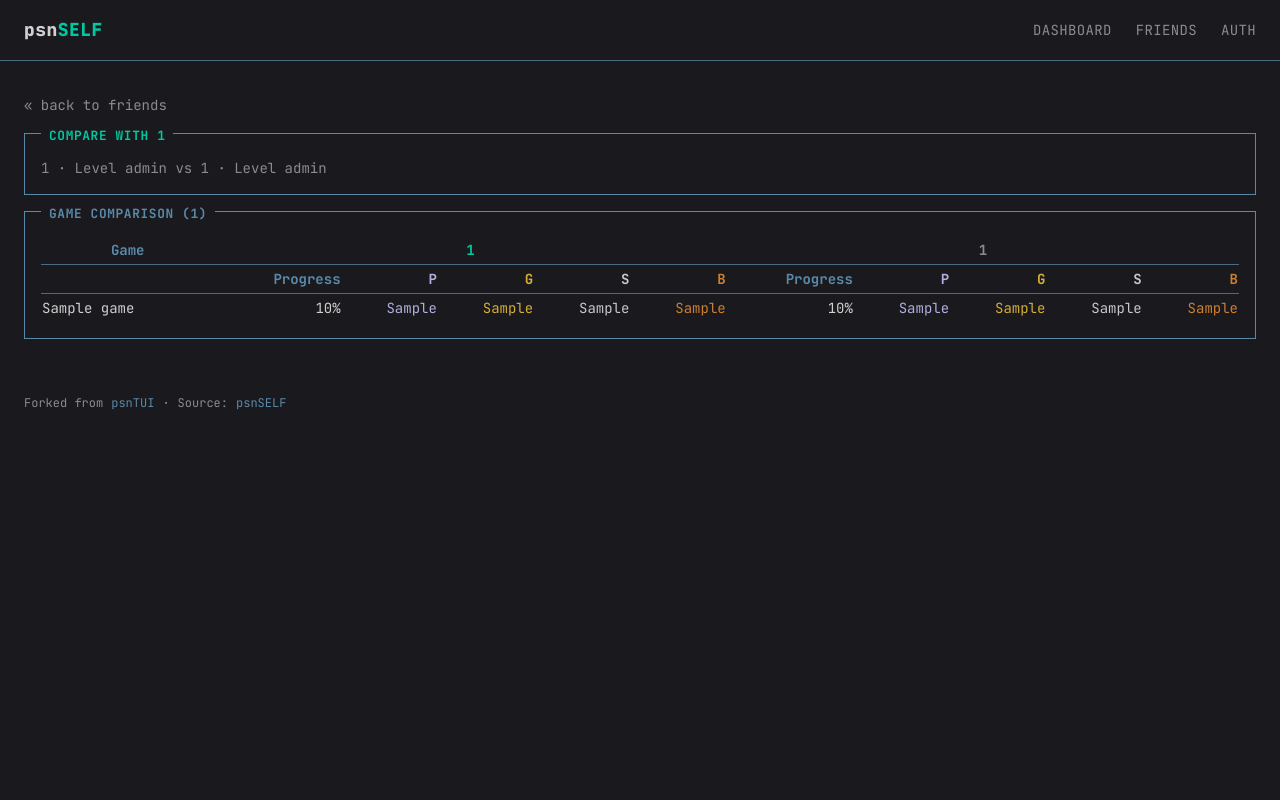
After one commit to TripShuti/psnSELF, a FastAPI app: template psnself/web/templates/friend_compare.html in a window 1280 px wide. The commit adds this page. Run offline with FastAPI, Linux system fonts and the light colour scheme; the template is opened without the code that fills it: most values are stand-ins (such as "Sample title", 1, 10 or a date in 2020); parts of the project's set-up code (start-up, migrations or seed data) failed here and were passed over; some libraries are stand-ins or nearby versions.

Commit message:
Heatmap gradient, rarity fix, trophy type capitalize, compare page, grid fix

```diff
--- a/psnself/auth.py
+++ b/psnself/auth.py
@@ -33,13 +33,12 @@ def is_authenticated() -> bool:
     return bool(config.get("npsso"))
 
 
-def validate_npsso(npsso: str) -> str | None:
+def validate_npsso(npsso: str) -> tuple[str, str] | None:
     from psnawp_api import PSNAWP
     try:
         psnawp = PSNAWP(npsso_cookie=npsso)
         client = psnawp.me()
-        online_id = client.online_id
-        return online_id
+        return client.online_id, client.account_id
     except Exception:
         return None
 
--- a/psnself/web/app.py
+++ b/psnself/web/app.py
@@ -90,8 +90,8 @@ def _next_month(year: int, month: int) -> tuple[int, int]:
 def _auth_context() -> dict:
     cfg = auth.load_config()
     if cfg.get("npsso"):
-        return {"authenticated": True, "online_id": cfg.get("online_id", "unknown")}
-    return {"authenticated": False, "online_id": None}
+        return {"authenticated": True, "online_id": cfg.get("online_id", "unknown"), "account_id": cfg.get("account_id", "")}
+    return {"authenticated": False, "online_id": None, "account_id": None}
 
 
 def _load_schedule() -> dict:
@@ -165,11 +165,12 @@ async def auth_submit(request: Request):
     if len(npsso) != 64:
         return HTMLResponse('<span style="color: var(--err);">NPSSO must be exactly 64 characters</span>')
 
-    online_id = auth.validate_npsso(npsso)
-    if online_id is None:
+    result = auth.validate_npsso(npsso)
+    if result is None:
         return HTMLResponse('<span style="color: var(--err);">Invalid NPSSO. Make sure you copied it correctly.</span>')
+    online_id, account_id = result
 
-    auth.save_config({"npsso": npsso, "online_id": online_id})
+    auth.save_config({"npsso": npsso, "online_id": online_id, "account_id": account_id})
 
     def _run_both():
         _run_trophy_sync(npsso)
@@ -216,7 +217,7 @@ def _fmt_remaining(interval_hours: int, last_sync: float) -> str:
 def dashboard(request: Request):
     conn = db.get_conn()
     games = db.get_games(conn)
-    recent = db.get_recent_earned(conn, limit=10)
+    recent = db.get_recent_earned(conn, limit=8)
 
     # --- heatmap: 11-week window ---
     today = date.today()
@@ -239,10 +240,12 @@ def dashboard(request: Request):
                 cells.append({"count": None})
                 continue
             count = counts.get(cell_date.isoformat(), 0)
-            intensity = count / max_count if max_count else 0
-            color = "#0d5a45" if count == 0 else (
-                "#3abaa0" if intensity < 0.5 else "#00c8a0"
-            )
+            levels = ["#0d5a45", "#1a7a65", "#2a9a80", "#3abaa0", "#00c8a0"]
+            if count == 0:
+                color = levels[0]
+            else:
+                idx = min(int((count / max_count) * (len(levels) - 1)) + 1, len(levels) - 1) if max_count else len(levels) - 1
+                color = levels[idx]
             cells.append({"count": count, "date": cell_date.isoformat(), "color": color})
         rows.append((day_name, cells))
     heatmap = {"week_labels": week_labels, "rows": rows}
@@ -296,6 +299,7 @@ def dashboard(request: Request):
         "month_compare": month_compare, "playtime": playtime, "rarity": rarity,
         "today_year": today.year, "today_month": today.month,
         "has_no_time_games": has_no_time,
+        "rarity_labels": RARITY_LABELS,
     })
 
 
@@ -424,6 +428,7 @@ def game_detail(request: Request, np_comm_id: str):
         "friend_comparison": friend_comparison,
         "game_stats": game_stats,
         "today_sec": today_sec, "week_sec": week_sec, "month_sec": month_sec,
+        "rarity_labels": RARITY_LABELS,
     })
 
 
@@ -443,3 +448,37 @@ async def set_game_time(request: Request, np_comm_id: str):
     return HTMLResponse(
         f'<span style="color: var(--accent);">✓ Saved: {sec//3600}h {(sec%3600)//60:02d}m</span>'
     )
+
+
+@app.get("/compare/{account_id}", response_class=HTMLResponse)
+def friend_compare(request: Request, account_id: str):
+    conn = db.get_conn()
+    cfg = auth.load_config()
+    my_account_id = cfg.get("account_id", "")
+    if my_account_id and account_id == my_account_id:
+        raise HTTPException(status_code=400, detail="Cannot compare with yourself")
+
+    friend = conn.execute(
+        "SELECT online_id, trophy_level, platinum, gold, silver, bronze FROM friends_cache WHERE account_id = ?",
+        (account_id,)
+    ).fetchone()
+    if friend is None:
+        raise HTTPException(status_code=404, detail="Friend not found")
+
+    myself = None
+    if my_account_id:
+        myself = conn.execute(
+            "SELECT trophy_level FROM friends_cache WHERE account_id = ?",
+            (my_account_id,)
+        ).fetchone()
+    if myself is None:
+        myself = conn.execute(
+            "SELECT trophy_level FROM friends_cache WHERE online_id = ?",
+            (cfg.get("online_id", ""),)
+        ).fetchone()
+
+    games = db.get_friend_comparison_detail(conn, account_id)
+
+    return templates.TemplateResponse(request, "friend_compare.html", {
+        **_auth_context(), "friend": friend, "myself": myself, "games": games,
+    })
--- a/psnself/web/templates/base.html
+++ b/psnself/web/templates/base.html
@@ -20,6 +20,7 @@
     --fg-dim:    #8a8a92;
     --err:       #d05050;
     --plat:      #b0b0e0;
+    --platinum:  #b0b0e0;
     --gold:      #d4af37;
     --silver:    #c8c8ce;
     --bronze:    #cd7f32;
@@ -67,7 +68,7 @@
   .bar-track { background: var(--surface); }
   .bar-fill { background: var(--accent); }
 
-  table.term-table th { color: var(--primary); text-align: left; font-weight: 700; border-bottom: 1px solid var(--secondary); }
+  table.term-table th { color: var(--primary); font-weight: 700; border-bottom: 1px solid var(--secondary); }
   table.term-table td { color: var(--fg); }
   table.term-table tr:hover td { background: var(--surface); }
 
--- /dev/null
+++ b/psnself/web/templates/friend_compare.html
@@ -0,0 +1,62 @@
+{% extends "base.html" %}
+{% block title %}{{ friend.online_id }} vs {{ online_id }} · psnSELF{% endblock %}
+{% block content %}
+
+<a href="/friends" class="text-sm nav-link">&laquo; back to friends</a>
+
+<div class="term-card p-4 mt-4">
+  <span class="term-card__title accent">Compare with {{ friend.online_id }}</span>
+  <div class="mt-2 text-sm flex gap-6 flex-wrap" style="color: var(--fg-dim);">
+    <span>{{ online_id }} · Level {{ myself.trophy_level if myself else '?' }} vs {{ friend.online_id }} · Level {{ friend.trophy_level }}</span>
+  </div>
+</div>
+
+<div class="term-card p-4 mt-4">
+  <span class="term-card__title">Game Comparison ({{ games|length }})</span>
+  <table class="term-table w-full text-sm mt-2">
+    <thead>
+      <tr>
+        <th class="py-1">Game</th>
+        <th class="py-1 text-center" colspan="5" style="color: var(--accent);">{{ online_id }}</th>
+        <th class="py-1 text-center" colspan="5" style="color: var(--fg-dim);">{{ friend.online_id }}</th>
+      </tr>
+      <tr>
+        <th></th>
+        <th class="py-1 text-right">Progress</th>
+        <th class="py-1 text-right" style="color: var(--plat);">P</th>
+        <th class="py-1 text-right" style="color: var(--gold);">G</th>
+        <th class="py-1 text-right" style="color: var(--silver);">S</th>
+        <th class="py-1 text-right" style="color: var(--bronze);">B</th>
+        <th class="py-1 text-right">Progress</th>
+        <th class="py-1 text-right" style="color: var(--plat);">P</th>
+        <th class="py-1 text-right" style="color: var(--gold);">G</th>
+        <th class="py-1 text-right" style="color: var(--silver);">S</th>
+        <th class="py-1 text-right" style="color: var(--bronze);">B</th>
+      </tr>
+    </thead>
+    <tbody>
+      {% for g in games %}
+      <tr>
+        <td class="py-1" style="color: var(--fg);">{{ g.title_name }}</td>
+        <td class="py-1 text-right">{{ g.my_progress }}%</td>
+        <td class="py-1 text-right" style="color: var(--plat);">{{ g.my_plat }}</td>
+        <td class="py-1 text-right" style="color: var(--gold);">{{ g.my_gold }}</td>
+        <td class="py-1 text-right" style="color: var(--silver);">{{ g.my_silver }}</td>
+        <td class="py-1 text-right" style="color: var(--bronze);">{{ g.my_bronze }}</td>
+        <td class="py-1 text-right">{{ g.friend_progress }}%</td>
+        <td class="py-1 text-right" style="color: var(--plat);">{{ g.friend_plat }}</td>
+        <td class="py-1 text-right" style="color: var(--gold);">{{ g.friend_gold }}</td>
+        <td class="py-1 text-right" style="color: var(--silver);">{{ g.friend_silver }}</td>
+        <td class="py-1 text-right" style="color: var(--bronze);">{{ g.friend_bronze }}</td>
+      </tr>
+      {% endfor %}
+      {% if not games %}
+      <tr><td colspan="11" class="py-4 text-center" style="color: var(--fg-dim);">
+        No shared games found.
+      </td></tr>
+      {% endif %}
+    </tbody>
+  </table>
+</div>
+
+{% endblock %}
--- a/psnself/web/templates/partials/day_detail.html
+++ b/psnself/web/templates/partials/day_detail.html
@@ -3,7 +3,10 @@
   <div class="mb-1" style="color: var(--accent);">{{ date_str }} — {{ trophies|length }} trophies</div>
   <ul class="space-y-0.5" style="color: var(--fg-dim);">
     {% for t in trophies %}
-    <li>{{ t.trophy_name }} <span style="color: var(--fg-dim);">({{ t.title_name }})</span></li>
+    <li>
+      <span style="color: var(--{{ t.trophy_type }}); font-weight: 700;">{{ t.trophy_type|capitalize }}</span>
+      {{ t.trophy_name }} <span style="color: var(--fg-dim);">({{ t.title_name }})</span>
+    </li>
     {% endfor %}
   </ul>
 </div>
```
Also changed, not shown: psnself/sync.py (+25 -0 lines), psnself/web/templates/friends.html (+8 -1 lines), psnself/web/templates/game_detail.html (+13 -7 lines), psnself/web/templates/index.html (+19 -7 lines).
